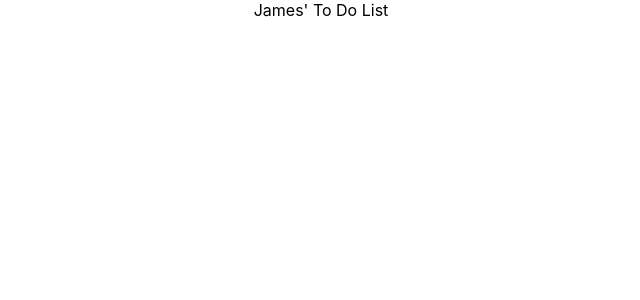
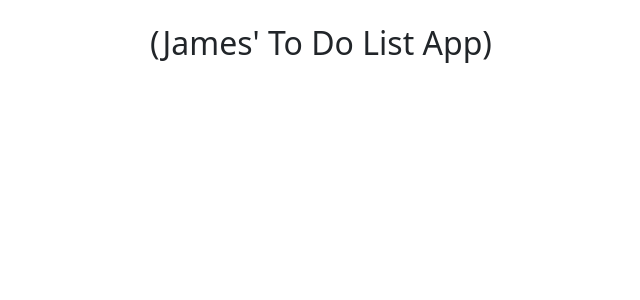
Before and after one commit to jaime8793/TO-DO-LIST-PROJECT-PHASE-2, a React (Create React App) app: page / in a window 1280 px wide. Shown: the top 300 px of the page, without its empty margins (319-959 px from the left). Built offline with nearby package versions, Linux system fonts and the light colour scheme.

Commit message:
Added basic components and their various functions

```diff
--- a/package.json
+++ b/package.json
@@ -3,9 +3,12 @@
   "version": "0.1.0",
   "private": true,
   "dependencies": {
+    "@fortawesome/free-solid-svg-icons": "^6.2.0",
+    "@fortawesome/react-fontawesome": "^0.2.0",
     "@testing-library/jest-dom": "^5.16.5",
     "@testing-library/react": "^13.4.0",
     "@testing-library/user-event": "^13.5.0",
+    "bootstrap": "^5.2.2",
     "react": "^18.2.0",
     "react-dom": "^18.2.0",
     "react-scripts": "5.0.1",
--- a/src/App.js
+++ b/src/App.js
@@ -1,9 +1,16 @@
 import './App.css';
-
+import 'bootstrap/dist/css/bootstrap.min.css';
+import {FontAwesomeIcon} from '@fortawesome/react-fontawesome';
+import {
+  faCircleCheck, faPen, faTrash, faPlus
+} from '@fortawesome/free-solid-svg-icons';
 function App() {
   return (
-    <div className="App">
-       James' To Do List
+    <div className="container App">
+      <br></br>
+      <h2>(James' To Do List App)</h2>
+      <br></br>
+
     </div>
   );
 }
```
Also changed, not shown: src/Components/AddTask.js (added, +11 -0 lines), src/Components/CancelUpdate.js (added, +11 -0 lines), src/Components/MarkDone.js (added, +11 -0 lines), src/Components/NewTask.js (added, +11 -0 lines), src/Components/UpdateTask.js (added, +11 -0 lines), src/Components/DeleteTask.js (added), 1 other file (tests, documents, lock files or other folders).
